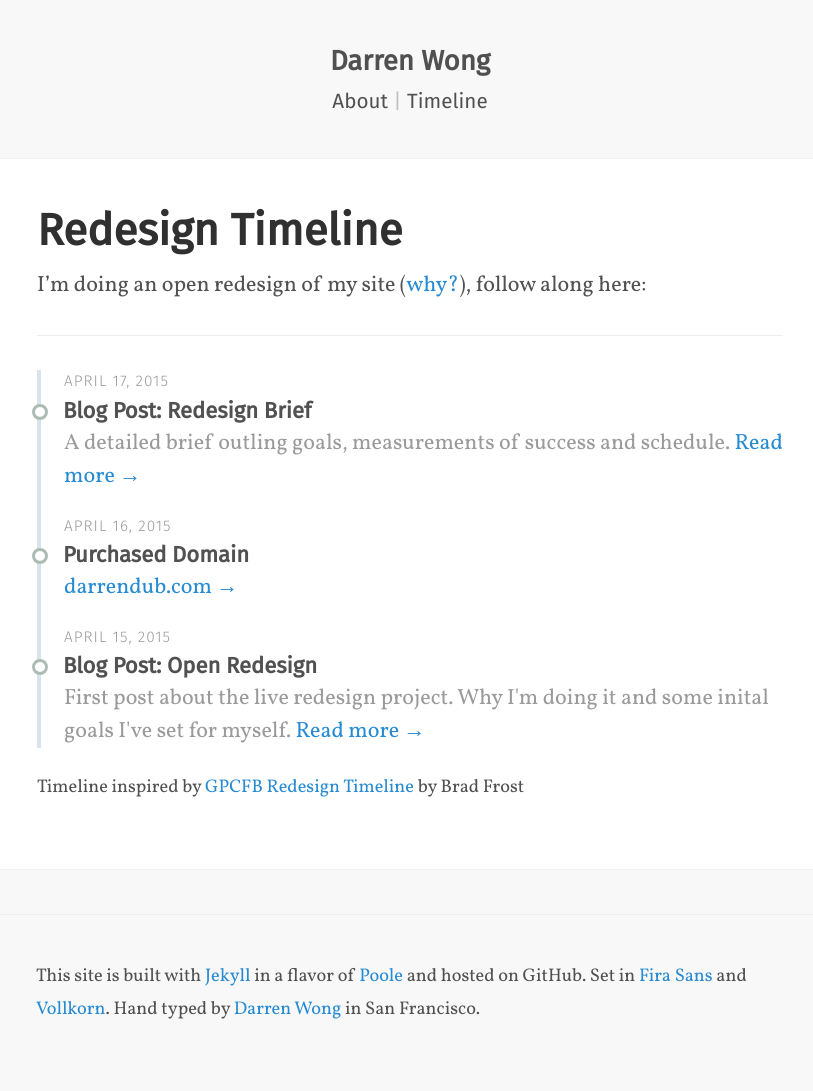
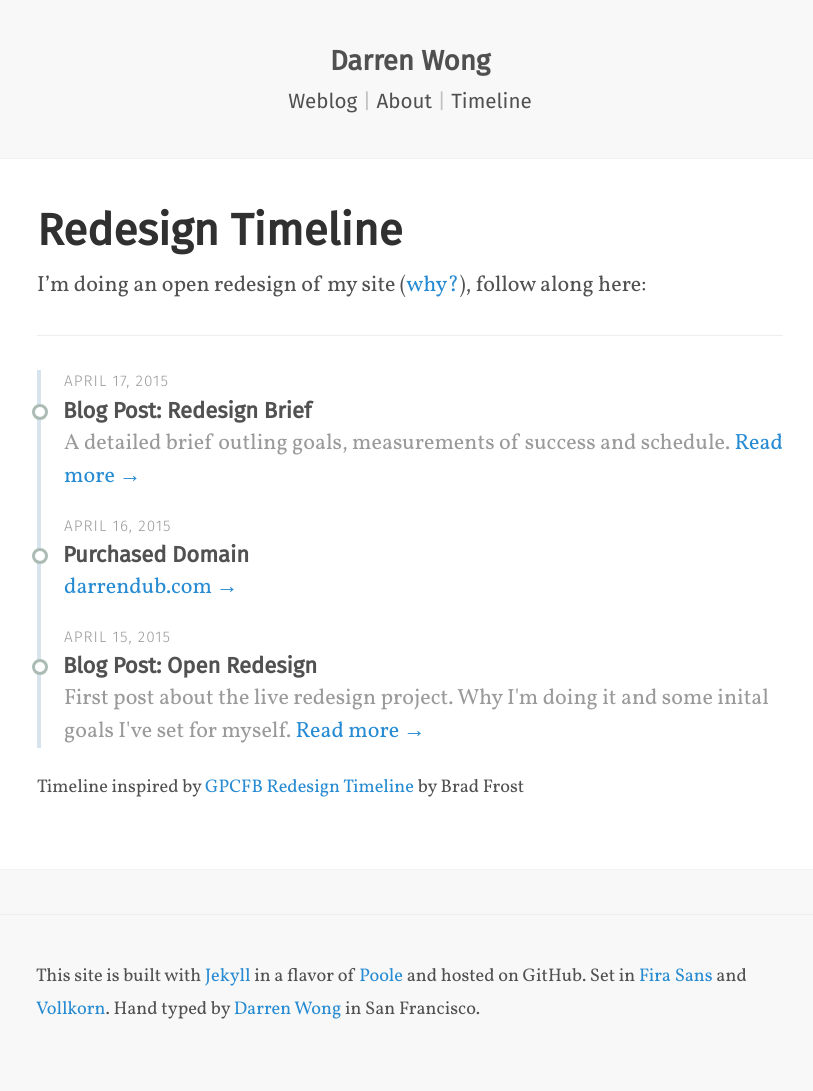
Before and after one commit to darrendub/darrendub.github.io, a Jekyll site: the page built from timeline.md, in a window 1280 px wide. Shown: the whole page, without its empty margins (230-1043 px from the left). Built offline with Jekyll 4.4.1, drawn with Linux system fonts in a browser that asks for light colours.

Commit message:
UPDATE ALL THE THINGS Use darrendub.com as the top level site

```diff
--- a/_config.yml
+++ b/_config.yml
@@ -6,7 +6,7 @@
 title:            Darren Wong
 url:
 paginate:         1
-baseurl:          /weblog
+baseurl:          ""
 author:
   name:           Darren Wong
   url:            darrendavenwong.com
--- a/_layouts/default.html
+++ b/_layouts/default.html
@@ -10,6 +10,7 @@
         <h3 class="masthead-title">
           <a href="{{ site.baseurl }}/" title="Home">{{ site.title }}</a>
           <small>
+            <a href="{{ site.baseurl }}/weblog">Weblog</a> |
             <a href="{{ site.baseurl }}/about">About</a> |
             <a href="{{ site.baseurl }}/timeline">Timeline</a>
           </small>
--- a/index.html
+++ b/weblog.html
@@ -1,6 +1,6 @@
 ---
 layout: default
-title: Home
+title: Weblog
 ---
 
 <!-- <ul>
```
Also changed, not shown: 5 other files.
